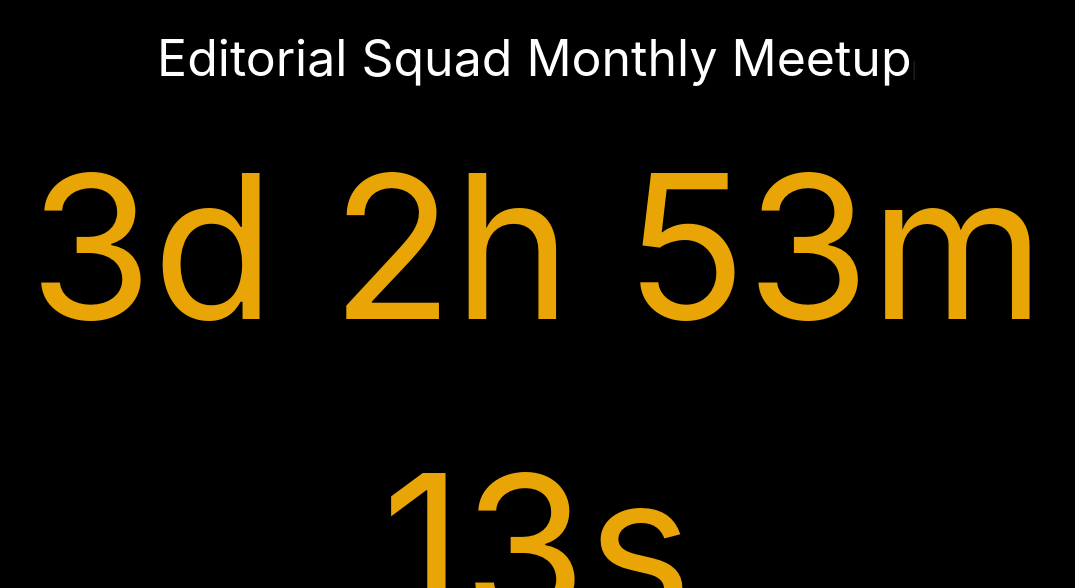
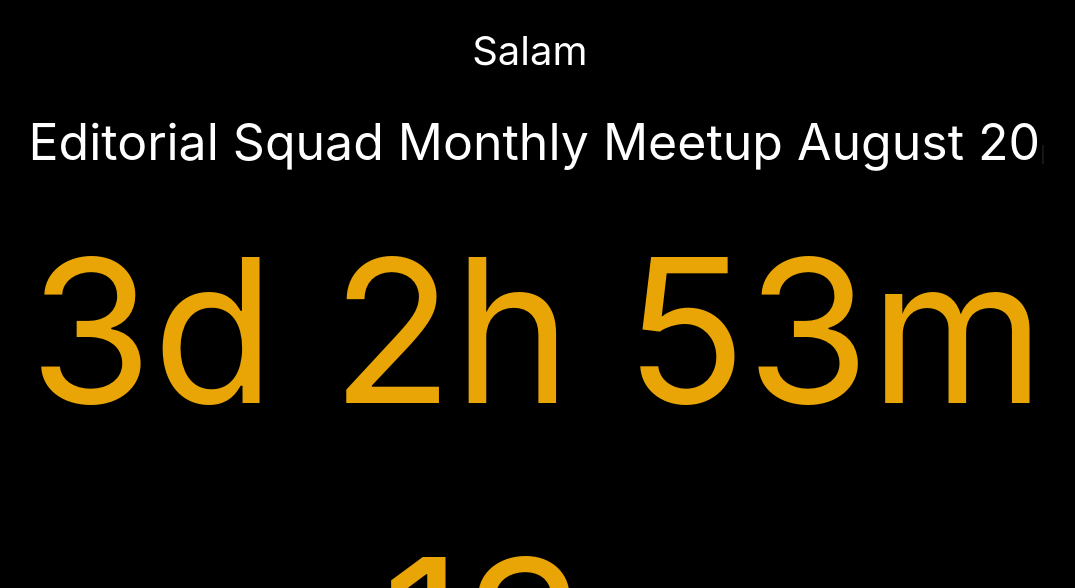
Before and after one commit to xk2800/ES-pre-meeting, a plain HTML site: page index.html in a window 1280 px wide. Shown: the part 212-800 px from the top of the page, without its empty margins (103-1178 px from the left). Drawn offline with nearby package versions, Linux system fonts and the light colour scheme.

Commit message:
add lang

```diff
--- a/index.html
+++ b/index.html
@@ -4,6 +4,8 @@
 <meta name="viewport" content="width=device-width, initial-scale=1">
 
 <link rel="stylesheet" href="https://stackpath.bootstrapcdn.com/bootstrap/4.4.1/css/bootstrap.min.css" integrity="sha384-Vkoo8x4CGsO3+Hhxv8T/Q5PaXtkKtu6ug5TOeNV6gBiFeWPGFN9MuhOf23Q9Ifjh" crossorigin="anonymous">
+
+
     <style>
         body{
             background-color: black;
@@ -45,11 +47,26 @@
             border-radius: 6px;
             border: 3px solid var(--scrollbarBG);
         }
+        #typewriter{
+            color: white;
+            font-size: 40px;
+        }
     </style>
 </head>
 <body>
     <img class="logo" src="ES.png">
-    <br><br><!--br><br><br><br><br-->
+    <br><br>
+    <div id="typewriter"></div>
+    <script src="https://unpkg.com/typewriter-effect@latest/dist/core.js"></script>
+    <script>
+    const instance = new Typewriter('#typewriter', {
+      strings: ['Hello', 'Salam', '你好', 'வணக்கம்', 'Ciao', '여보세요', 'Hola', ],
+      autoStart: true,
+      loop: true,
+    });
+</script>
+
+    <br><!--br><br><br><br><br-->
     <div class="container">
         <script src="https://unpkg.com/ityped@1.0.3"></script>
         <div class="content">
@@ -60,7 +77,7 @@
     </div>
     <script>
         ityped.init('#ityped', {
-            strings:['Welcome', 'Editorial Squad Monthly Meetup August 2020', 'We start in: '],
+            strings:['Editorial Squad Monthly Meetup August 2020', 'We start in: '],
             startDelay: 200,
             loop: true
         });
@@ -95,7 +112,7 @@
         // If the count down is over, write some text
         if (distance < 0) {
             clearInterval(x);
-            document.getElementById("demo").innerHTML = "We begin now!";
+            document.getElementById("demo").innerHTML = "0d 0h 0m";
         }
         }, 1000);
 
```
